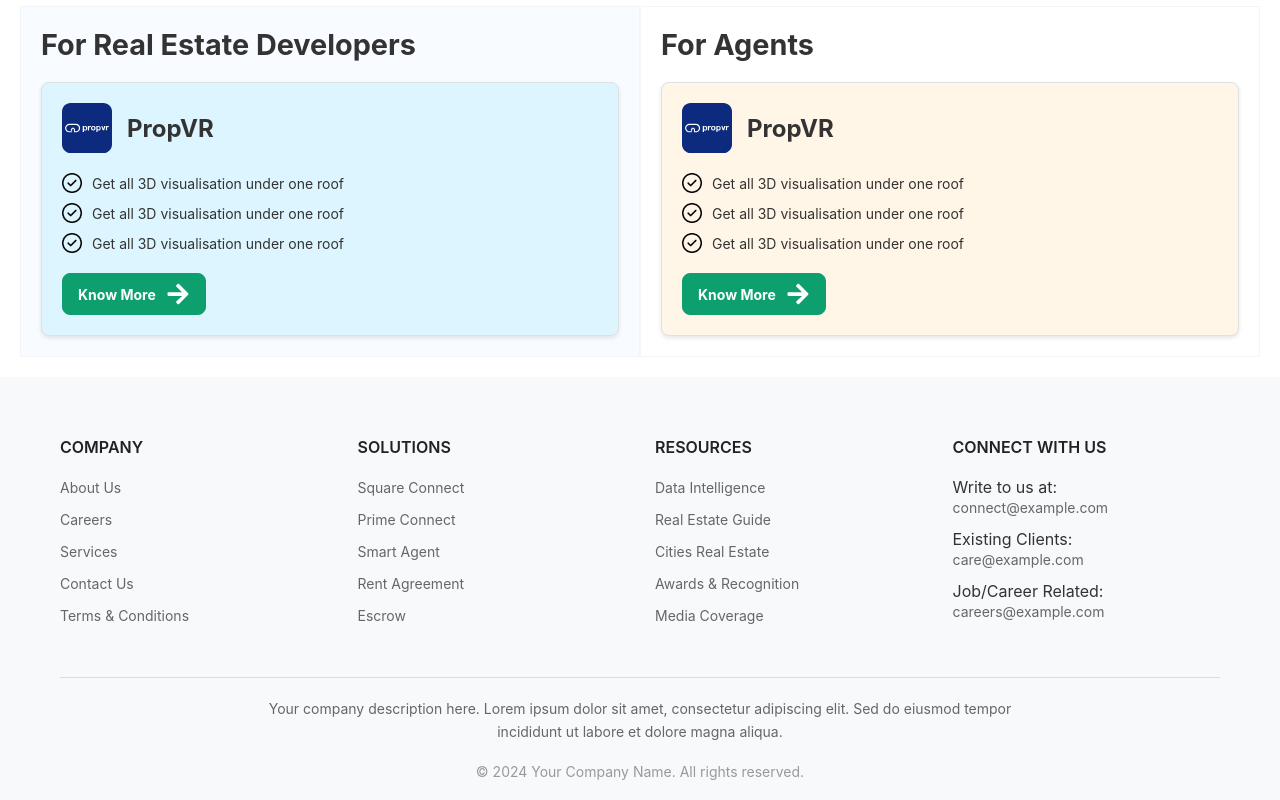
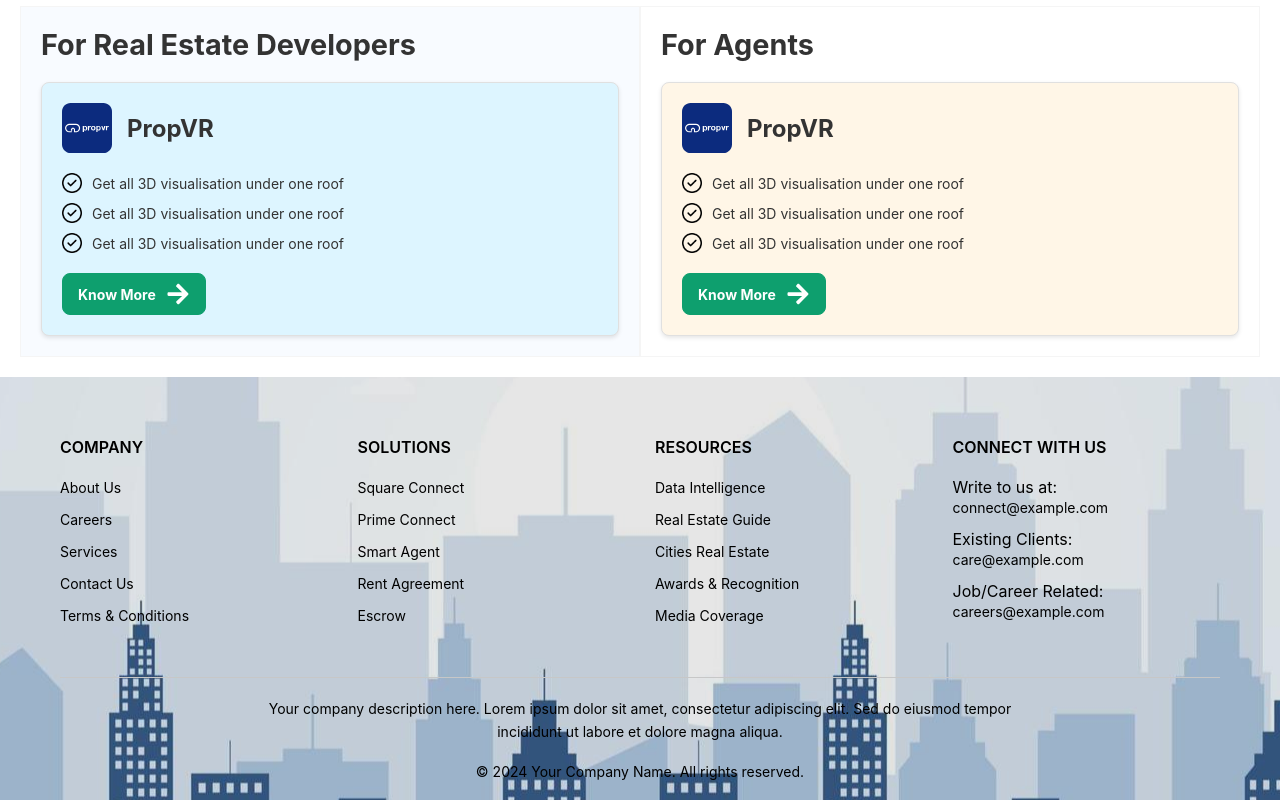
Before and after one commit to Shoogloo-Network/sgpropertynext, a Next.js app: page / in a window 1280 px wide. Shown: the part 3233-4033 px from the top of the page. Built offline with nearby package versions, Linux system fonts and the light colour scheme; no server answers.

Commit message:
Added responsiveness footer

```diff
--- a/src/app/_components/footer/Footer.css
+++ b/src/app/_components/footer/Footer.css
@@ -1,7 +1,11 @@
 .footer {
-  background-color: #f8f9fa;
+  background:url('/images/footer.jpg');
+  background-repeat: no-repeat;
+  background-attachment: fixed;
+  background-position: center;
   padding: 60px 0 20px;
-  color: #333;
+  color: #000;
+  filter: brightness(90%);
 }
 
 .footer-main {
@@ -21,7 +25,7 @@
   font-size: 16px;
   font-weight: 600;
   margin-bottom: 20px;
-  color: #222;
+  color: #000;
 }
 
 .footer-col ul {
@@ -35,7 +39,7 @@
 }
 
 .footer-col ul li a {
-  color: #666;
+  color: #000;
   text-decoration: none;
   font-size: 14px;
   transition: color 0.3s ease;
@@ -55,13 +59,13 @@
   max-width: 800px;
   margin: 0 auto 20px;
   font-size: 14px;
-  color: #666;
+  color: #000;
   line-height: 1.6;
 }
 
 .footer-copyright {
   font-size: 12px;
-  color: #999;
+  color: #000;
 }
 
 /* Responsive Design */
--- a/src/app/_components/header/Navbar.css
+++ b/src/app/_components/header/Navbar.css
@@ -60,8 +60,8 @@
 }
 
 .nav-link:hover {
-    color: #1a73e8;
-    background-color: rgba(226, 215, 215, 0.5);
+
+    background-color:#1a73e8;
 }
 
 .nav-link.active {
```
Also changed, not shown: public/images/footer.jpg (added), public/images/footer1.webp (added).
